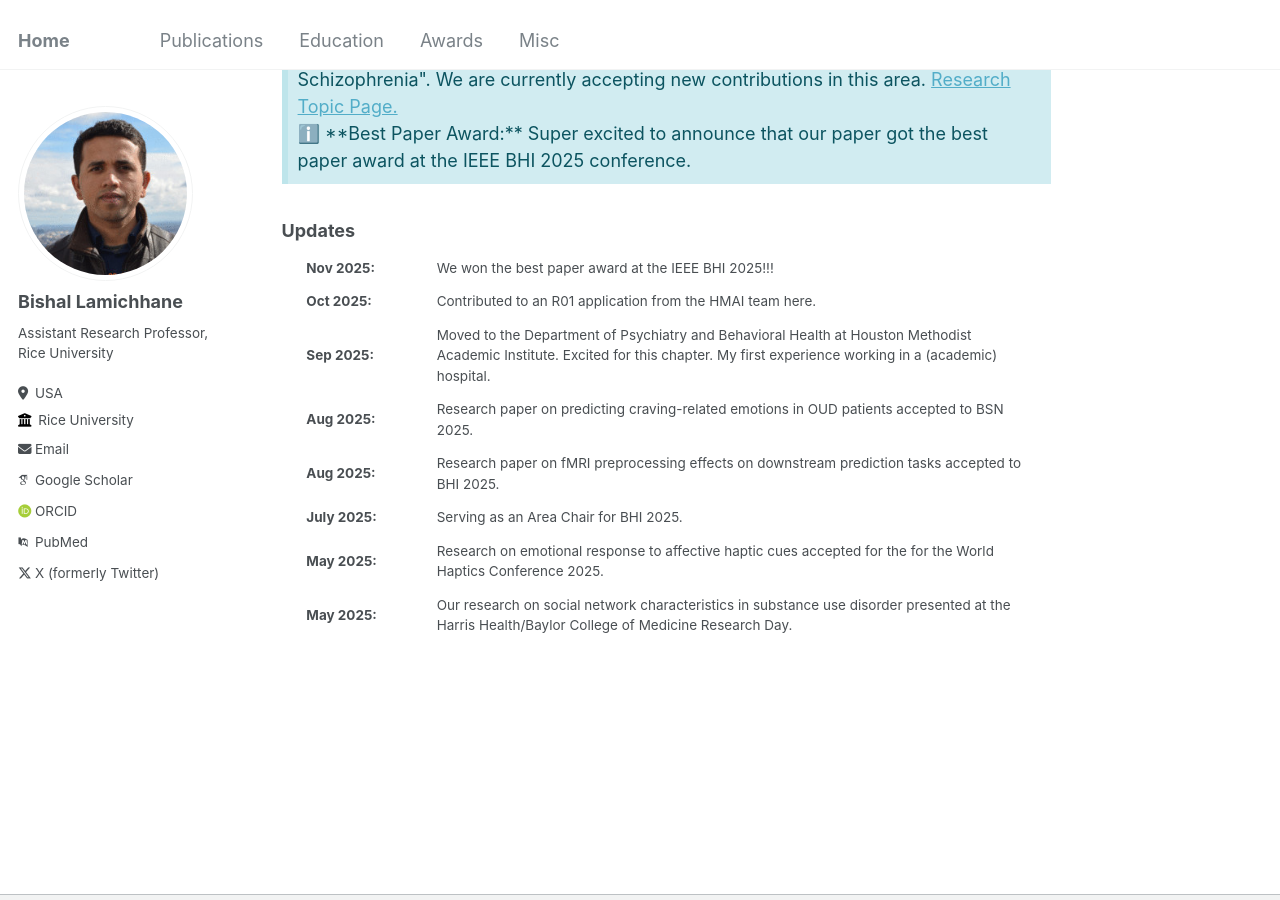
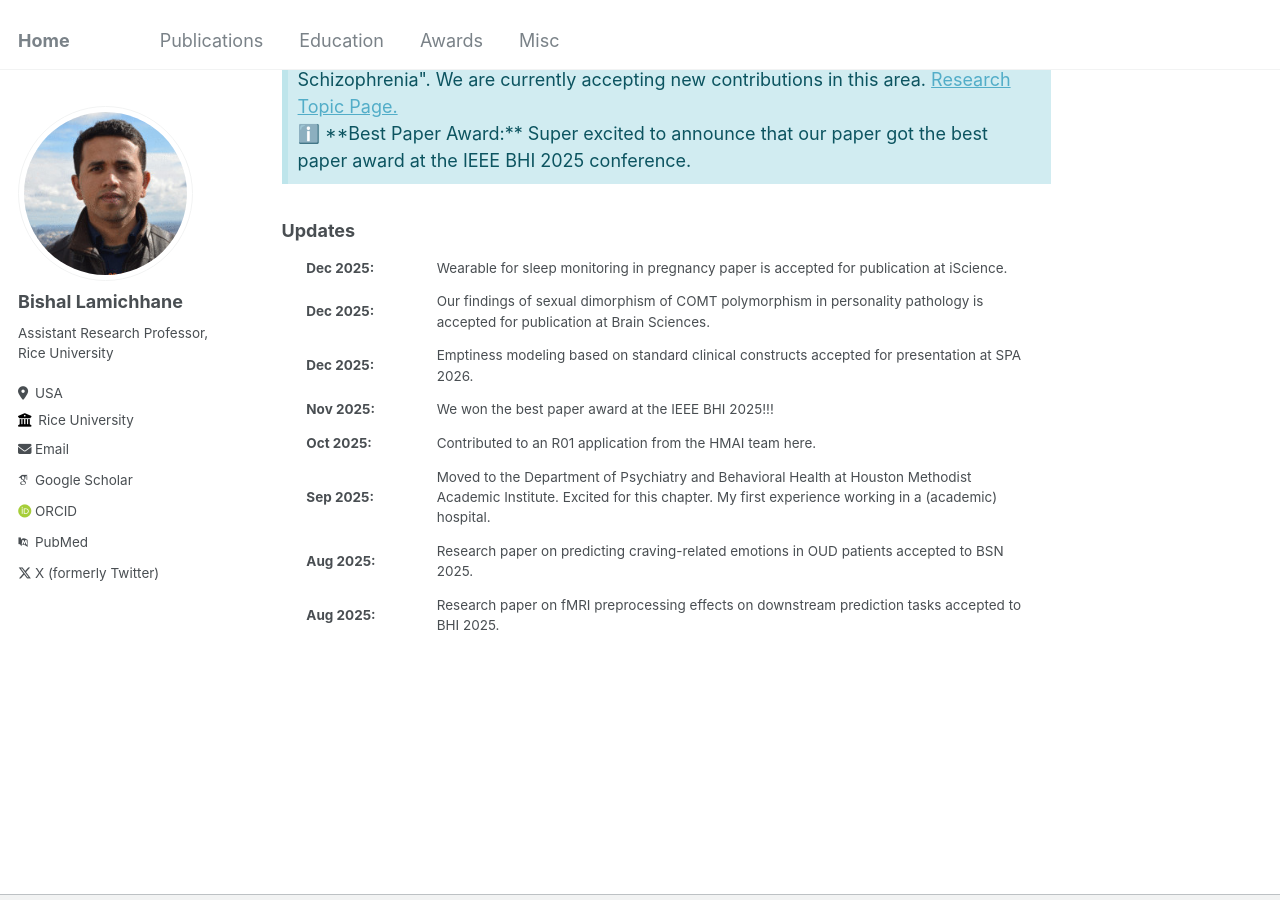
Before and after one commit to lbishal/lbishal.github.io, a Jekyll site: the page built from _pages/about.md, in a window 1280 px wide and 900 px high, scrolled down 750 px. Built offline with Jekyll 4.4.1, drawn with Linux system fonts in a browser that asks for light colours; some web fonts are replaced.

Commit message:
dec paper updates

```diff
--- a/_pages/about.md
+++ b/_pages/about.md
@@ -37,6 +37,11 @@ In the past, I have worked as a research scientist at the [Philps Research](http
 <col width="150px">
 <col width="750px">
 
+  <tr><td><b> Dec 2025: </b> </td><td>  Wearable for sleep monitoring in pregnancy paper is accepted for publication at iScience.
+
+  <tr><td><b> Dec 2025: </b> </td><td>  Our findings of sexual dimorphism of COMT polymorphism in personality pathology is accepted for publication at Brain Sciences.
+
+  <tr><td><b> Dec 2025: </b> </td><td>  Emptiness modeling based on standard clinical constructs accepted for presentation at SPA 2026.
 
   <tr><td><b> Nov 2025: </b> </td><td>  We won the best paper award at the IEEE BHI 2025!!!
 
```
